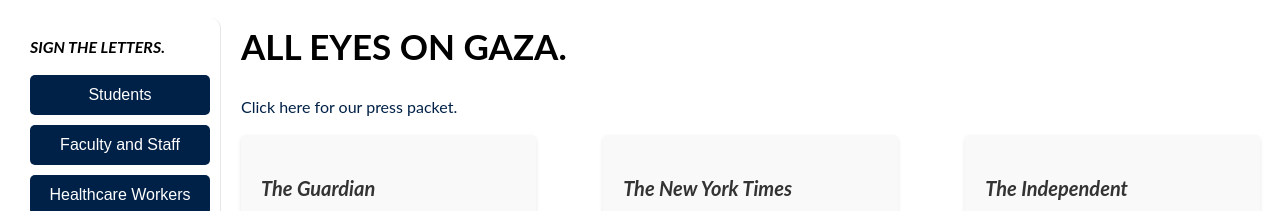
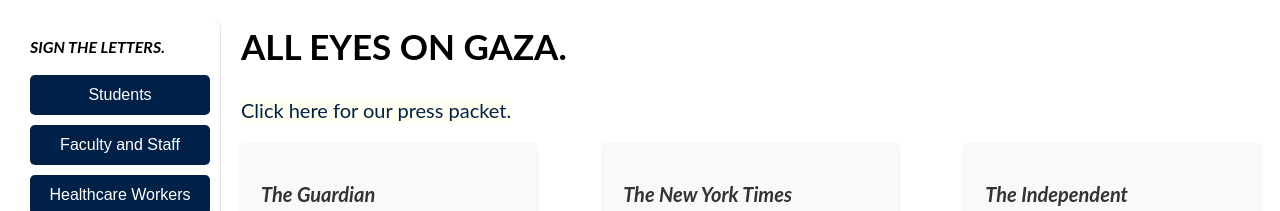
Before and after one commit to oxpal/oxpal.github.io, a plain HTML site: page press.html in a window 1280 px wide. Shown: the part 129-340 px from the top of the page. Drawn offline with Linux system fonts and the light colour scheme.

Commit message:
Update styles.css

```diff
--- a/styles.css
+++ b/styles.css
@@ -444,6 +444,8 @@ footer {
 .press-packet {
     color: #002147;
     text-decoration: none;
+    font-size: 20px;
+    background-color: #fffff2;
 }
 .press-packet:hover {
     color: gray;
```
Lines whose indentation alone changed are shown as unchanged.
